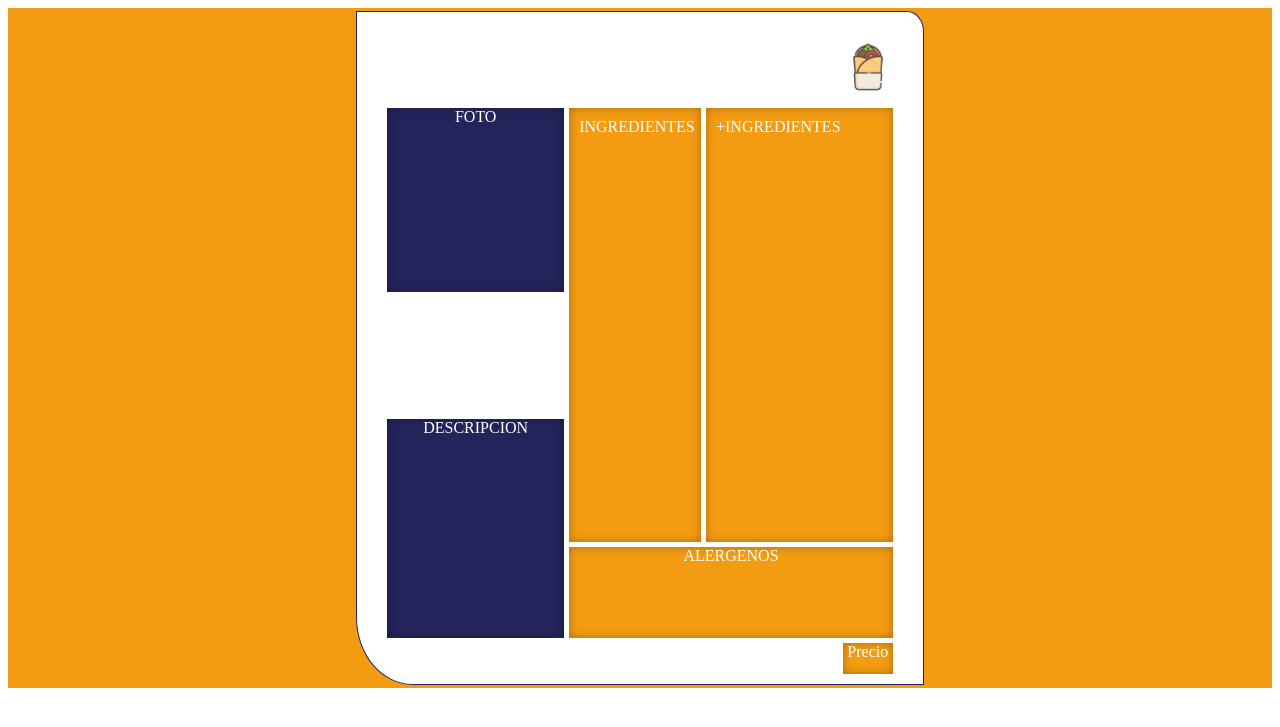
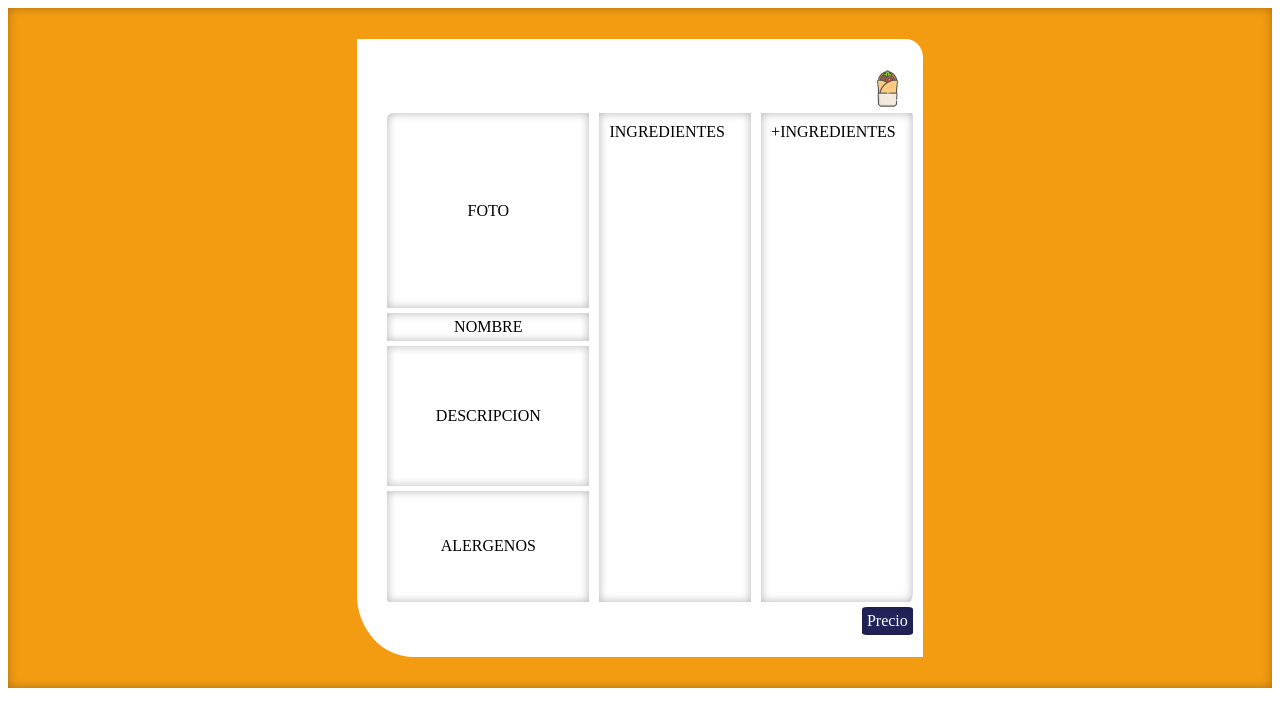
Before and after one commit to jonaDevv/kebabslab, a PHP site: page /vistas/principal/crearKebab.html in a window 1280 px wide. Shown: the top 727 px of the page. Run offline with PHP 8.4, Linux system fonts and the light colour scheme.

Commit message:
Reajustando ventana kebab al gusto

```diff
--- a/asset/css/cstyle.css
+++ b/asset/css/cstyle.css
@@ -10,6 +10,7 @@
     height: 60vh; /* Establece la altura al 100% de la ventana */
 
 }
+
 
 /* Estilo para cada carta */
 .carta {
@@ -33,6 +34,7 @@
 .carta:hover {
     background-color:#24245c;
     color: white;
+    background-image: url("/asset/img/favicon1.png");
     cursor: pointer;
     border: 1px solid white;
     box-shadow: 0 0 10px rgba(0, 0, 0, 0.5);
--- a/asset/css/gstyle.css
+++ b/asset/css/gstyle.css
@@ -6,110 +6,188 @@
     height: 85vh;
     width: 100%;
     overflow: hidden;
+    box-shadow: inset 0px 0px 10px rgba(0, 0, 0, 0.3); /* Sombreado interno */
+
+
+    background-position: center;
 }
+
+
+
+
+
 
 .ventana {
   display: grid;
-  grid-template-columns:35% 1fr 1fr; /* Dos columnas de igual tamaño */
-  grid-template-rows: 10% 50% 20% 15% 5%; /* Filas para imagen, nombre, descripción, y precio */
-  grid-gap: 5px; /* Espacio entre las celdas */
+  grid-template-columns:40% 30% 18% 10%; /* Dos columnas de igual tamaño */
+  grid-template-rows: 7% 35% 5% 25% 20% 5%; /* Filas para imagen, nombre, descripción, y precio */
+  grid-gap:5px 10px; /* Espacio entre las celdas */
+
   background-color: white;
-  height: 90%; /* Ajusta según tu necesidad */
+  height: 82%; /* Ajusta según tu necesidad */
   width: 40%;
-  border: 1px solid #24245c;
+
   border-radius: 0% 3% 0% 10%;
   padding: 30px;
+  overflow: auto;
   overflow: hidden;
+  z-index: 1;
 }
+
+
 
 .part{
 
     overflow: hidden;
+
 }
 
 #foto {
+
+  display: flex;
+  justify-content: center; /* Centra horizontalmente */
+  align-items: center;
   grid-column: 1 ; /* Imagen ocupa las dos columnas */
-  grid-row:2/3;
+  grid-row:2;
   text-align: center;
-  height: 60%;
-  color: white;
-  background-color: #24245c;
+
+  color: black;
+  background-color: #ffffff;
   box-shadow: inset 0px 0px 10px rgba(0, 0, 0, 0.3); /* Sombreado interno */
+  border-radius: 3% 0% 0% 0%;
+
+
 }
 
 #nombre {
+  display: flex;
+  justify-content: center; /* Centra horizontalmente */
+  align-items: center;
+
   grid-column: 1 ; /* Nombre ocupa las dos columnas */
   grid-row: 3;
-  height: 20%;
+  ;
+
 
   text-align: center;
-  color: white;
-
-  background-color: #24245c;
+  color: black;
+  background-color: #ffffff;
   box-shadow: inset 0px 0px 10px rgba(0, 0, 0, 0.3); /* Sombreado interno */
 
 }
 
 #descripcion {
   grid-column: 1; /* Descripción ocupa las dos columnas */
-  grid-row: 3/5;
+  grid-row: 4;
+
+  display: flex;
+  justify-content: center; /* Centra horizontalmente */
+  align-items: center;
   text-align: center;
-  background-color: #24245c;
-  color: white;
-  box-shadow: inset 0px 0px 10px rgba(0, 0, 0, 0.3); /* Sombreado interno */
+
+  color: black;
+  background-color: #ffffff;
+  box-shadow: inset 0px 0px 10px rgba(138, 138, 138, 0.6); /* Sombreado interno */
+  border-radius: 0% 0% 0% 0%;
 
 
 }
 
 #ingrediente {
     grid-column: 2/3; /* Ingredientes en la primera columna */
-    grid-row: 2/4;
-    background-color: #f39c12;
-    color: white;
+    grid-row: 2/6;
+    background-color: #ffffff;
+    color: black;
     padding: 10px;
     box-shadow: inset 0px 0px 10px rgba(0, 0, 0, 0.3); /* Sombreado interno */
+
   }
 
   #aIngrediente {
     grid-column: 3/5; /* Añadir ingredientes en la segunda columna */
-    grid-row: 2/4;
-    background-color: #f39c12;
-    color: white;
+    grid-row: 2/6;
+    background-color: #ffffff;
+    color: black;
     padding: 10px;
     box-shadow: inset 0px 0px 10px rgba(0, 0, 0, 0.3); /* Sombreado interno */
+    border-radius: 0% 1% 2.4% 0%;
+
   }
 
 #alergenos {
-  grid-column: 2 / 5; /* Alergenos ocupan las dos columnas */
-  grid-row: 4;
+  display: flex;
+  justify-content: center; /* Centra horizontalmente */
+  align-items: center;
+
+  grid-column: 1 ; /* Alergenos ocupan las dos columnas */
+  grid-row: 5/6;
   text-align: center;
-  color: white;
+  color: black;
 
-  background-color: #f39c12;
+  background-color: #ffffff;
   box-shadow: inset 0px 0px 10px rgba(0, 0, 0, 0.3); /* Sombreado interno */
+  border-radius: 0%  0%  0% 2%;
 
 }
 
 #precio {
+  display: flex;
+  justify-content: center; /* Centra horizontalmente */
+  align-items: center;
+
+
+
   grid-column: 4; /* Precio ocupa las dos columnas */
+  grid-row: 6;
   text-align: center;
-  color: white;
-  grid-row: 5;
+  color: #ffffff;
   overflow: hidden;
   padding: auto;
+  background-color: #24245c;
+  border-style: solid 1px;
+  border-color: #f39c12;
+
+
+  box-shadow: inset 0px 0px 10px rgba(0, 0, 0, 0.3); /* Sombreado interno */
+  border-radius: 10% 10% 10% 10%;
+}
+
+#precio:hover {
+
+  color: white;
+  cursor: pointer;
+  transform: scale(1.1);
+  text-size-adjust: 120%;
   background-color: #f39c12;
 
-  box-shadow: inset 0px 0px 10px rgba(0, 0, 0, 0.3); /* Sombreado interno */
+
+
+
+
 }
 
 #plus {
     grid-column: 4; /* Precio ocupa las dos columnas */
     grid-row: 1;
     text-align: center;
+    background-image: url("/asset/img/favicon1.png");
     color: white;
-    height: 50px;
-    width: 50px;
-    margin:0;
+    height: 100%;
+    width: 70%;
+    margin:0 auto;
     padding: 0;
 
 }
+
+#plus:hover {
+
+    color: white;
+    cursor: pointer;
+    transform: scale(1.1);
+    text-size-adjust: 120%;
+    rotate: 45deg;
+
+
+
+
+}
--- a/vistas/login/login.html
+++ b/vistas/login/login.html
@@ -16,5 +16,6 @@
                 </div>
                 <br>
                 <button id="logeo">Iniciar sesión</button>
+                <a href="/vistas/principal/registro.php">Registrate</a>
             </form>
         </div>
--- a/vistas/principal/crearKebab.html
+++ b/vistas/principal/crearKebab.html
@@ -24,5 +24,6 @@
 
     </div>
 
+
 </body>
 </html>
```
Also changed, not shown: asset/img/patron.png, vistas/login/registro.php (added).
